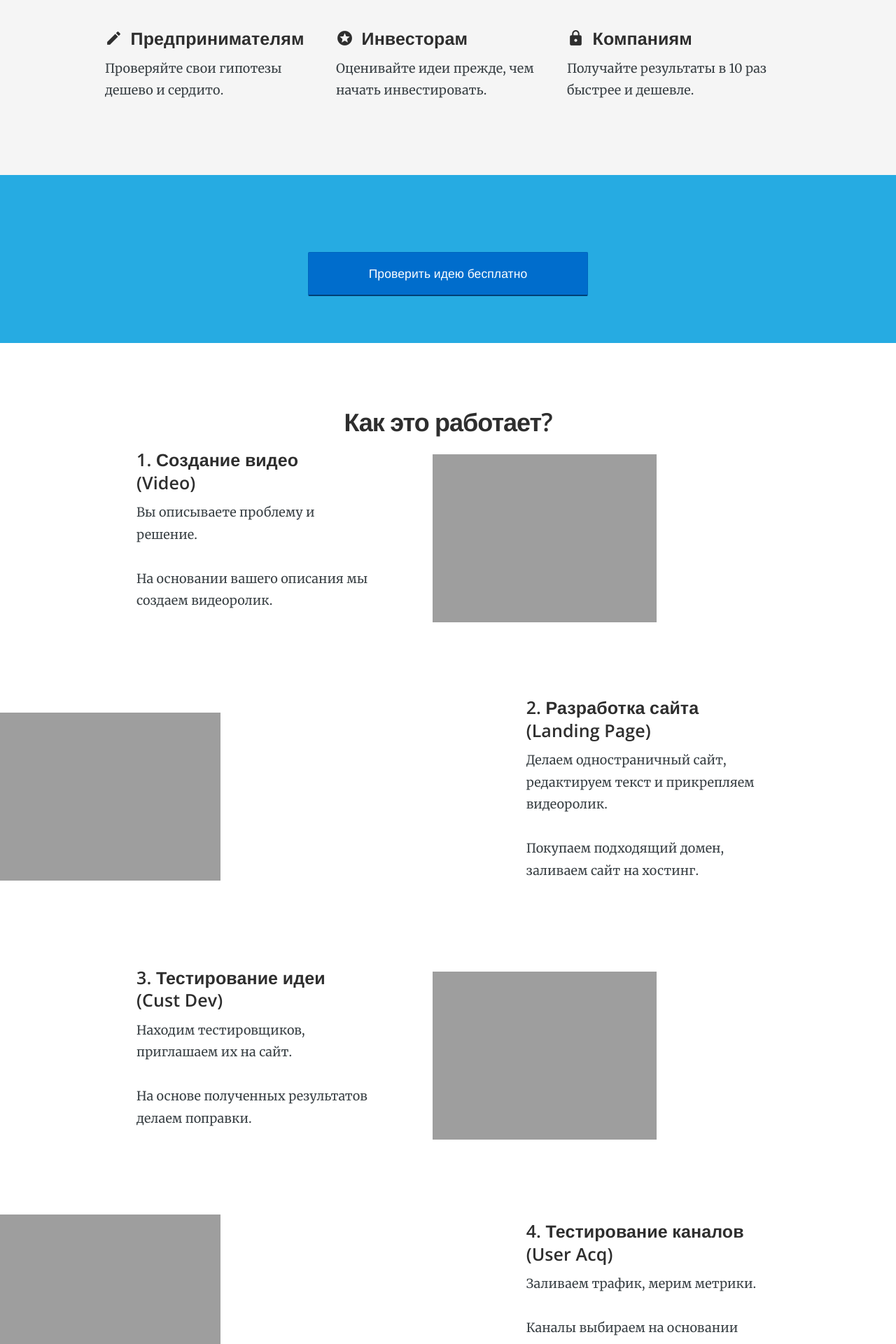
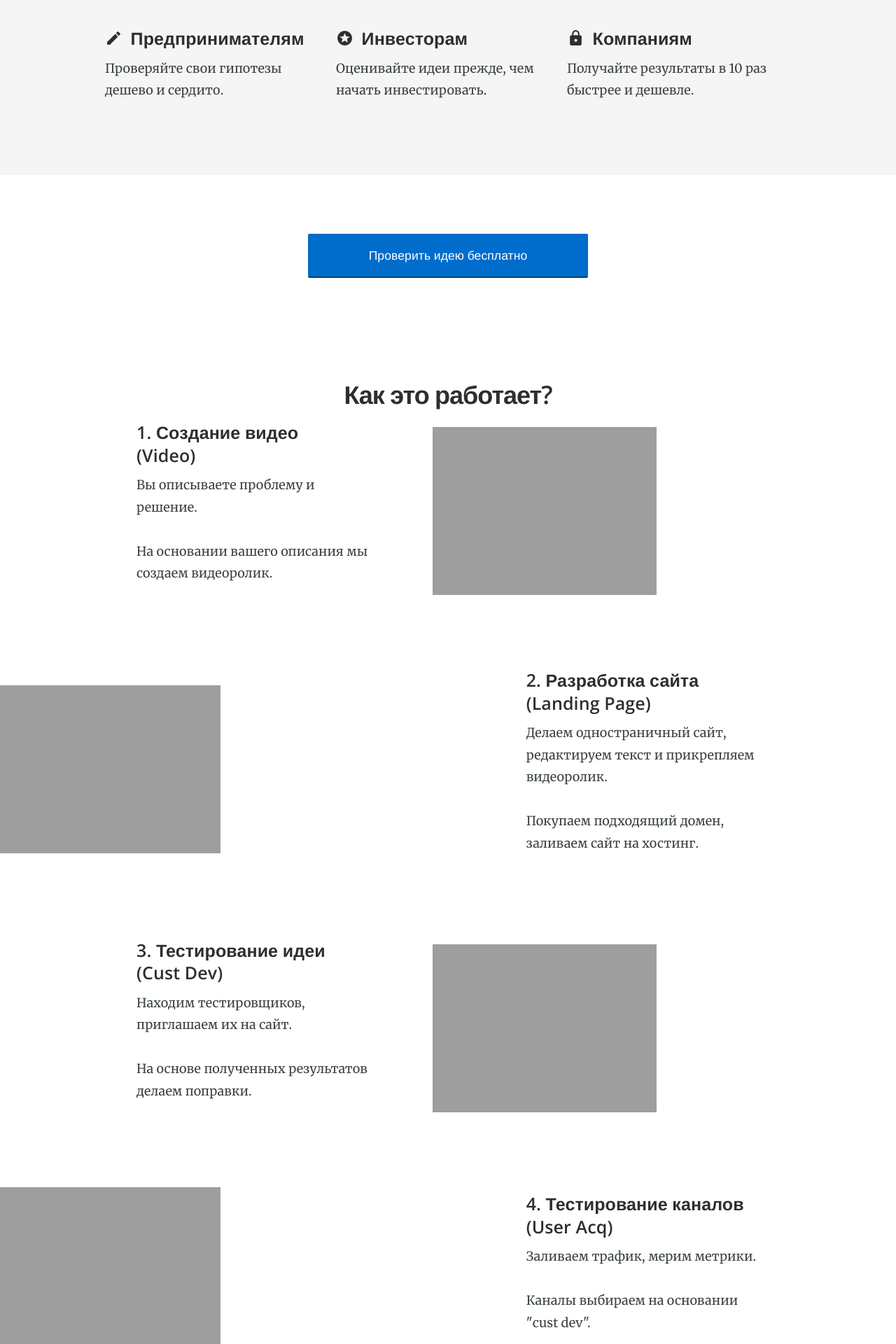
Before and after one commit to RakhimyanTim/enblabs.github.io, a Jekyll site: the page built from pages/index.html, in a window 1280 px wide. Shown: the part 630-2550 px from the top of the page at 70% size. Built offline with Jekyll 4.4.1, drawn with Linux system fonts in a browser that asks for light colours; nearby versions of some CDN libraries.

Commit message:
Update index.html

```diff
--- a/pages/index.html
+++ b/pages/index.html
@@ -38,9 +38,9 @@
 	</div>
 </section>
 
-<section class="bright-section centered">
-	<div class="container" style="height: 50px;">
-		<p><a href="https://docs.google.com/forms/d/e/1FAIpQLSfA7j4SrY-6EHuOiqnMStcfDFdO40rDrZnk1Y3PsfuBPKN5DQ/viewform?usp=sf_link" class="btn btn-primary btn-large btn-block btn-centered sign-up">Проверить идею бесплатно</a>
+<section>
+	<div class="container">
+		<p style="margin:0;"><a href="https://docs.google.com/forms/d/e/1FAIpQLSfA7j4SrY-6EHuOiqnMStcfDFdO40rDrZnk1Y3PsfuBPKN5DQ/viewform?usp=sf_link" class="btn btn-primary btn-large btn-block btn-centered sign-up">Проверить идею бесплатно</a>
 	</div>
 </section>
 
```
